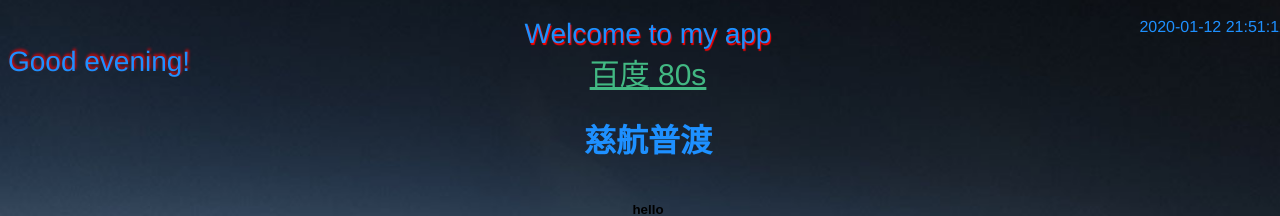
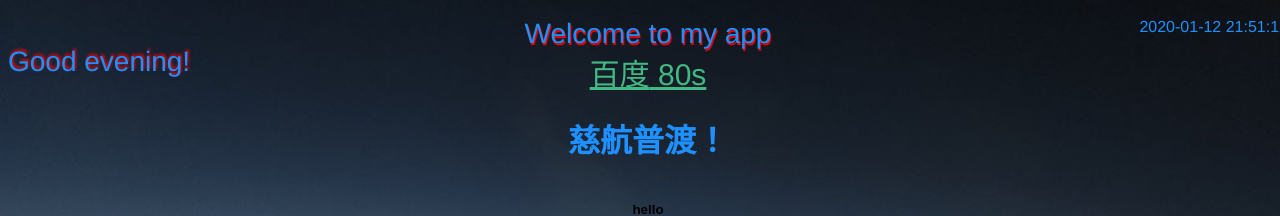
Before and after one commit to Aero-bro/fei, a Vue app: page / in a window 1280 px wide. Shown: the top 216 px of the page. Built offline with nearby package versions, Linux system fonts and the light colour scheme; what view-design would draw is missing.

Commit message:
Update HelloWorld.vue

```diff
--- a/src/components/HelloWorld.vue
+++ b/src/components/HelloWorld.vue
@@ -11,7 +11,7 @@
       <a href="https://www.y80s.net/" target="_blank">
         80s</a>
     </div>
-    <h1>慈航普渡</h1>
+    <h1>慈航普渡！</h1>
     <div class="button">
     <Button type="primary" @click="openCard"><h4>hello</h4></Button>
     </div>
```
